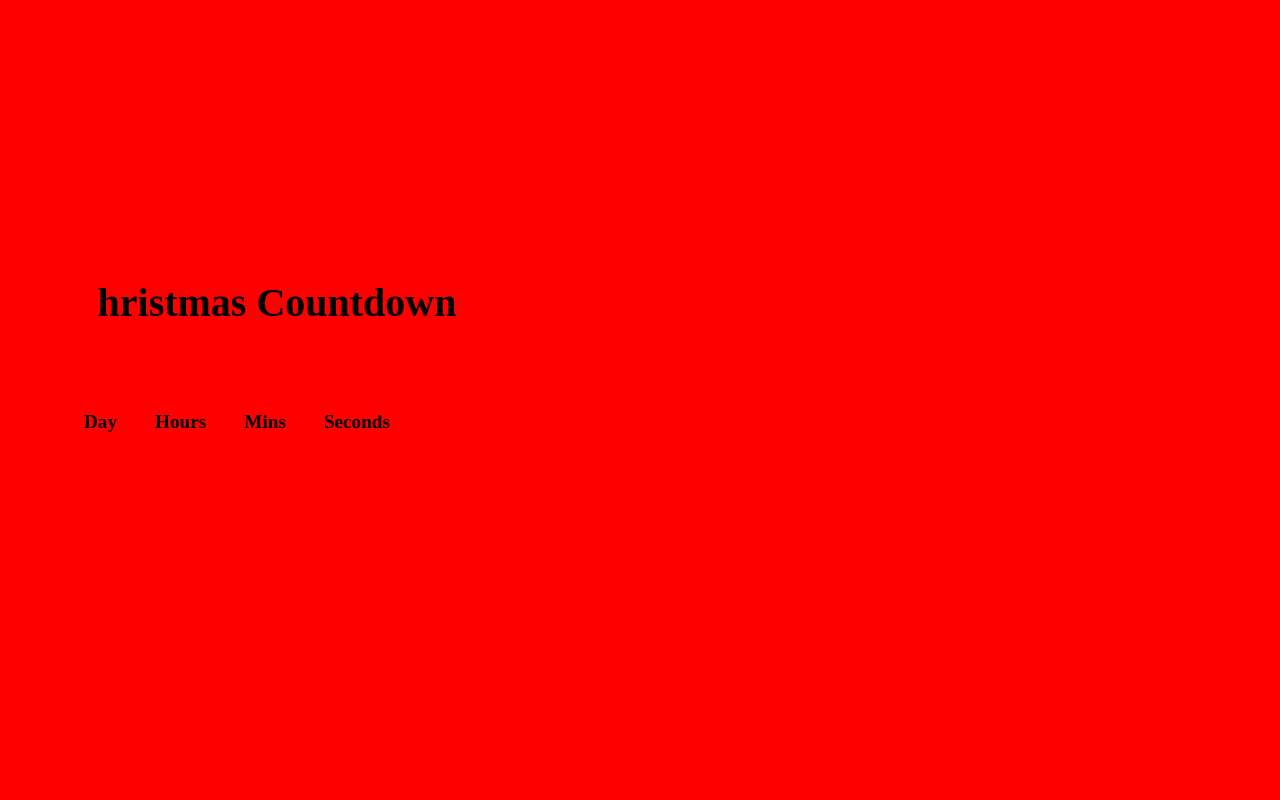
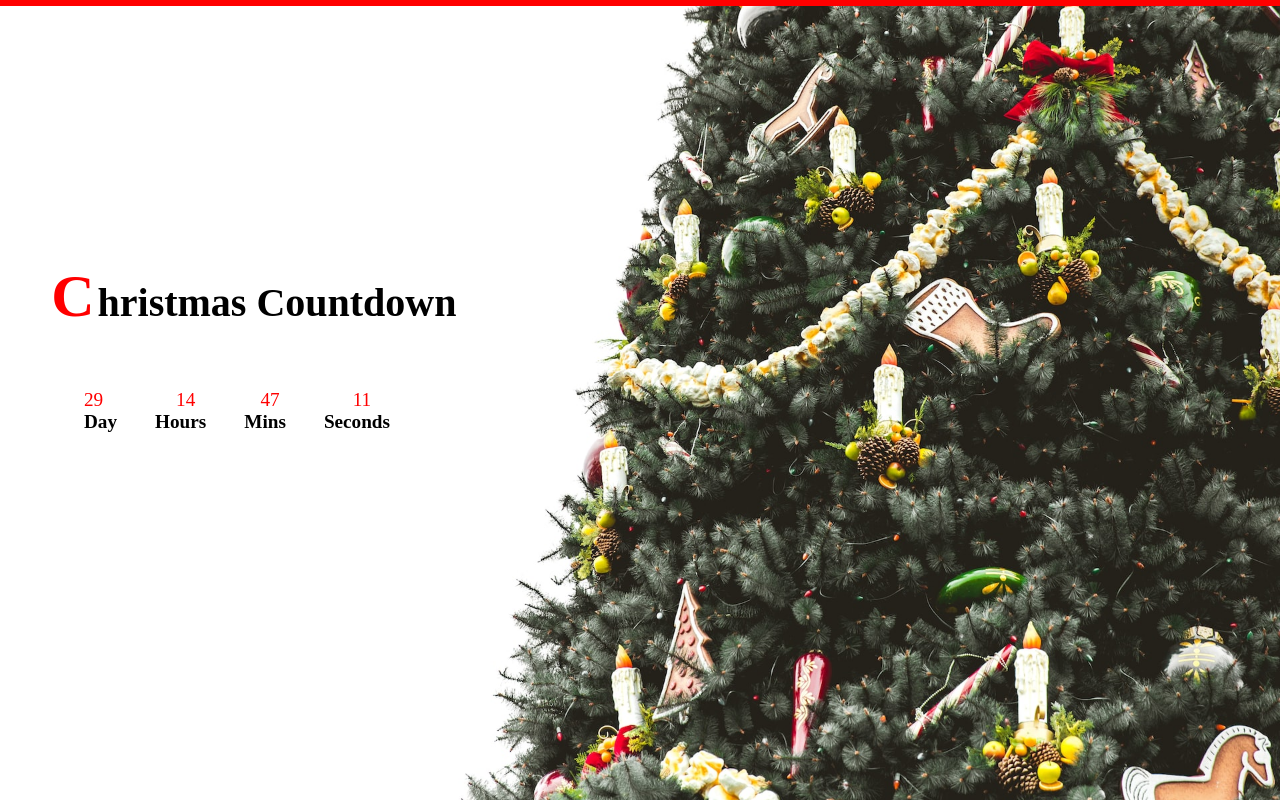
Before and after one commit to theresesan/Christmas-Countdown, a plain HTML site: page index.html in a window 1280 px wide. Drawn offline with Linux system fonts and the light colour scheme; the site is published under a folder, as on GitHub Pages, so addresses that start at the root find nothing.

Commit message:
Update style.css

```diff
--- a/style.css
+++ b/style.css
@@ -7,7 +7,7 @@ body {
   align-items: center;
   font-family: "Times New Roman", Times, serif;
   margin: 0;
-  background-image: url(/img/Christmas.jpg);
+  background-image: url(./img/Christmas.jpg);
   background-size: cover;
 }
 
```
